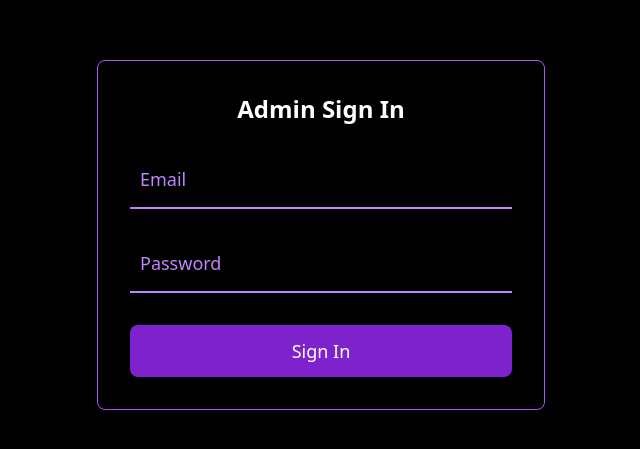
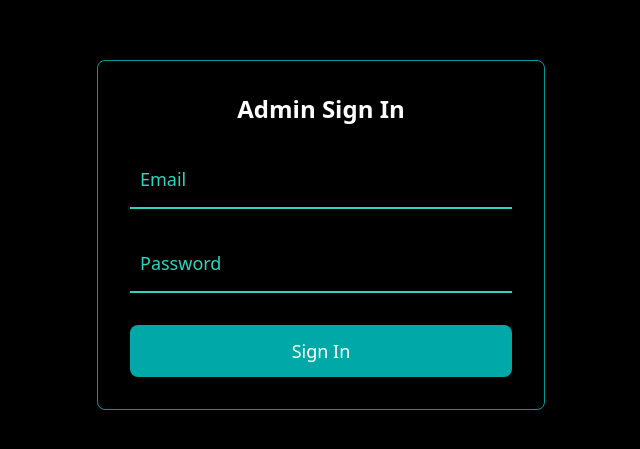
Before and after one commit to n3m0-ke/joystruct-2-0, a Next.js app: page /login in a window 1280 px wide. Shown: the part 165-614 px from the top of the page, without its empty margins (319-959 px from the left). Built offline with nearby package versions, Linux system fonts and the light colour scheme.

Commit message:
Admin side -  Changed cards positioning and appearance on dashboard

```diff
--- a/app/admin/layout.tsx
+++ b/app/admin/layout.tsx
@@ -5,6 +5,7 @@ import { useEffect, useState } from "react";
 import { useRouter } from "next/navigation";
 import { getAuth, onAuthStateChanged } from "firebase/auth";
 import { app } from "@/firebaseConfigFile";
+import Image from "next/image";
 
 export default function AdminLayout({ children }: { children: React.ReactNode }) {
   const [loading, setLoading] = useState(true);
@@ -26,6 +27,13 @@ export default function AdminLayout({ children }: { children: React.ReactNode })
   if (loading) {
     return (
       <div className="flex items-center justify-center h-screen text-white">
+        <Image
+          src="/loding.gif"
+          alt="loading..."
+          width={24}
+          height={24}
+          className="mr-2"
+        />
         Checking authentication...
       </div>
     );
--- a/app/login/page.tsx
+++ b/app/login/page.tsx
@@ -28,15 +28,9 @@ export default function Login() {
         password
       );
 
-      // 🔑 Get Firebase ID token
       const token = await userCredential.user.getIdToken();
-      console.log('token - ', token);
+      document.cookie = `authToken=${token}; path=/;`;
 
-      // ⚠️ In production, send this to your backend and set an httpOnly cookie!
-      document.cookie = `authToken=${token}; path=/;`;
-      console.log('cookie - ', document.cookie);
-
-      // Redirect to admin dashboard
       router.push("/admin");
     } catch (error: any) {
       console.error("Login error:", error);
@@ -49,7 +43,8 @@ export default function Login() {
     <div className="flex items-center justify-center min-h-screen backgroundPattern">
       <form
         onSubmit={handleLogin}
-        className="bg-black bg-opacity-60 rounded-lg p-8 border border-purple-500 shadow-lg w-full max-w-md"
+        autoComplete="off"
+        className="bg-black bg-opacity-60 rounded-lg p-8 border border-teal-500 shadow-lg w-full max-w-md"
       >
         <h2 className="mb-6 text-2xl font-bold text-center text-white">
           Admin Sign In
@@ -70,14 +65,15 @@ export default function Login() {
             value={email}
             onChange={(e) => setEmail(e.target.value)}
             placeholder=" "
+            autoComplete="off"
             required
-            className="peer block w-full rounded-t-lg px-2.5 pb-2.5 pt-5 text-lg bg-transparent border-0 border-b-2 border-purple-400 text-white focus:outline-none focus:ring-0 focus:border-purple-500"
+            className="peer block w-full rounded-t-lg px-2.5 pb-2.5 pt-5 text-lg bg-transparent border-0 border-b-2 border-teal-400 text-white focus:outline-none focus:ring-0 focus:border-teal-500"
           />
           <label
             htmlFor="email"
-            className="absolute text-lg text-purple-400 duration-300 transform -translate-y-4 scale-75 top-4 z-10 origin-[0] start-2.5
+            className="absolute text-lg text-teal-400 duration-300 transform -translate-y-4 scale-75 top-4 z-10 origin-[0] start-2.5
             peer-placeholder-shown:scale-100 peer-placeholder-shown:translate-y-0
-            peer-focus:scale-75 peer-focus:-translate-y-4 peer-focus:text-purple-500"
+            peer-focus:scale-75 peer-focus:-translate-y-4 peer-focus:text-teal-500"
           >
             Email
           </label>
@@ -91,14 +87,15 @@ export default function Login() {
             value={password}
             onChange={(e) => setPassword(e.target.value)}
             placeholder=" "
+            autoComplete="new-password"
             required
-            className="peer block w-full rounded-t-lg px-2.5 pb-2.5 pt-5 text-lg bg-transparent border-0 border-b-2 border-purple-400 text-white focus:outline-none focus:ring-0 focus:border-purple-500"
+            className="peer block w-full rounded-t-lg px-2.5 pb-2.5 pt-5 text-lg bg-transparent border-0 border-b-2 border-teal-400 text-white focus:outline-none focus:ring-0 focus:border-teal-500"
           />
           <label
             htmlFor="password"
-            className="absolute text-lg text-purple-400 duration-300 transform -translate-y-4 scale-75 top-4 z-10 origin-[0] start-2.5
+            className="absolute text-lg text-teal-400 duration-300 transform -translate-y-4 scale-75 top-4 z-10 origin-[0] start-2.5
             peer-placeholder-shown:scale-100 peer-placeholder-shown:translate-y-0
-            peer-focus:scale-75 peer-focus:-translate-y-4 peer-focus:text-purple-500"
+            peer-focus:scale-75 peer-focus:-translate-y-4 peer-focus:text-teal-500"
           >
             Password
           </label>
@@ -108,7 +105,7 @@ export default function Login() {
         <button
           type="submit"
           disabled={loading}
-          className="flex items-center justify-center w-full focus:outline-none text-white bg-purple-700 hover:bg-purple-800 focus:ring-4 focus:ring-purple-500 font-medium rounded-lg text-lg px-5 py-3 transition"
+          className="flex items-center justify-center w-full focus:outline-none text-white bg-teal-600 hover:bg-teal-700 focus:ring-4 focus:ring-teal-500 font-medium rounded-lg text-lg px-5 py-3 transition"
         >
           {loading ? (
             <>
--- a/components/dashboard/dashBody.tsx
+++ b/components/dashboard/dashBody.tsx
@@ -46,9 +46,7 @@ export default function DashOverviewBody() {
       </div>
 
       {/* Cards section (stats) */}
-      <div className="grid gap-6 sm:grid-cols-2 lg:grid-cols-4">
         <CardsSkeleton />
-      </div>
 
       {/* Change Password */}
       <div className="w-full rounded-lg bg-neutral-900 border border-neutral-800 p-6">
```
